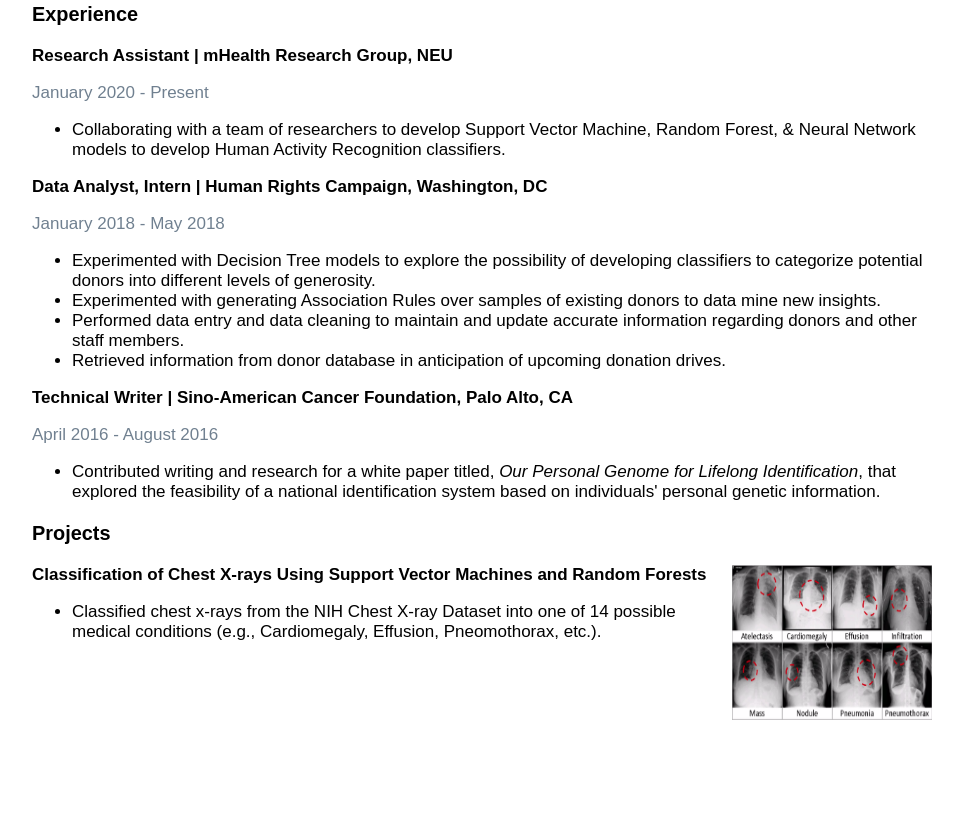
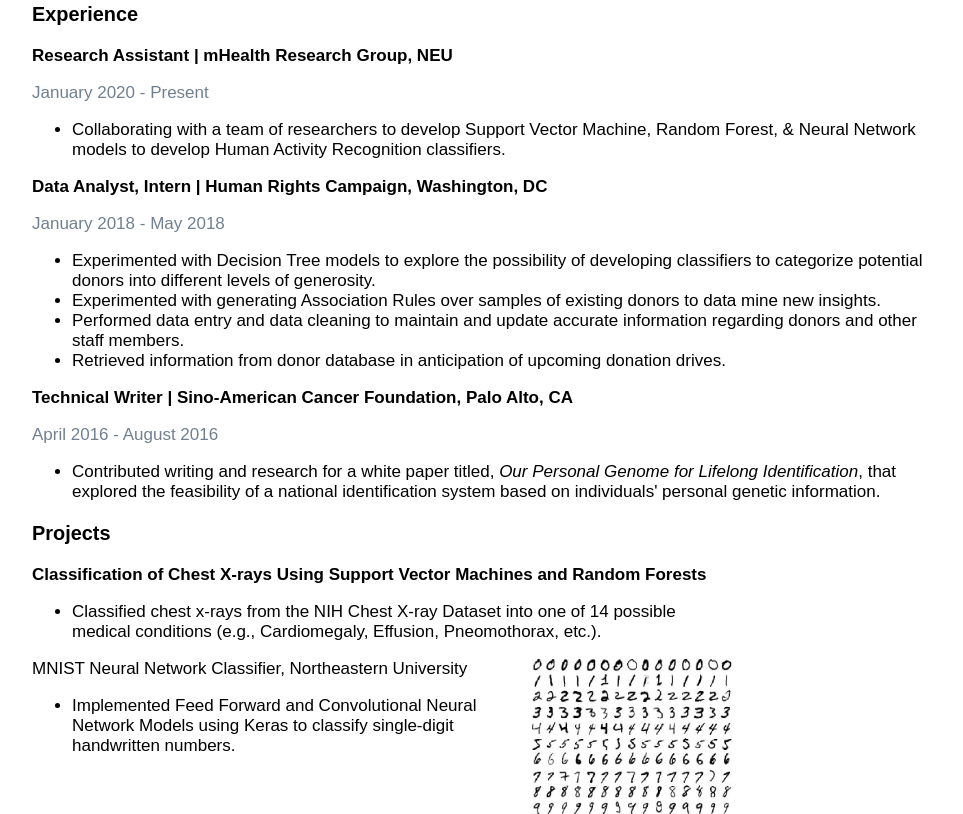
Before and after one commit to stanley-c-yu/stanley-c-yu.github.io, a plain HTML site: page index.html in a window 1280 px wide. Shown: the part 510-1324 px from the top of the page, without its empty margins (158-1121 px from the left). Before the commit the page ends 1230 px from the top, so only its background shows below. Drawn offline with Linux system fonts and the light colour scheme.

Commit message:
Attemtping to use image as link to repo for xrays.  Added listing for mnist

```diff
--- a/index.html
+++ b/index.html
@@ -56,9 +56,14 @@
 			</ul>
 
     <h3>Projects</h3>
-      <p><img src="/images/chest-x-rays.png" alt="Chest X-Rays" style="float:right;width:200px;height:155px;"><b>Classification of Chest X-rays Using Support Vector Machines and Random Forests</b></p>
+      <p><a href="https://github.com/Akshay-A-Kulkarni/NIH-X-Ray_Diagnosis>"<img src="/images/chest-x-rays.png" alt="Chest X-Rays" style="float:right;width:200px;height:155px;"></a><b>Classification of Chest X-rays Using Support Vector Machines and Random Forests</b></p>
       <ul style="list-style-type:disc;">
         <li>Classified chest x-rays from the NIH Chest X-ray Dataset into one of 14 possible medical conditions (e.g., Cardiomegaly, Effusion, Pneomothorax, etc.).</li>
+      </ul>
+
+      <p><img src="/images/mnist.jpeg" alt="MNIST image" style="float:right;width:200px;height:155px;"<b>MNIST Neural Network Classifier, Northeastern University</b></p>
+      <ul style="list-style-type:disc;">
+        <li>Implemented Feed Forward and Convolutional Neural Network Models using Keras to classify single-digit handwritten numbers.</li>
       </ul>
 
 
```
